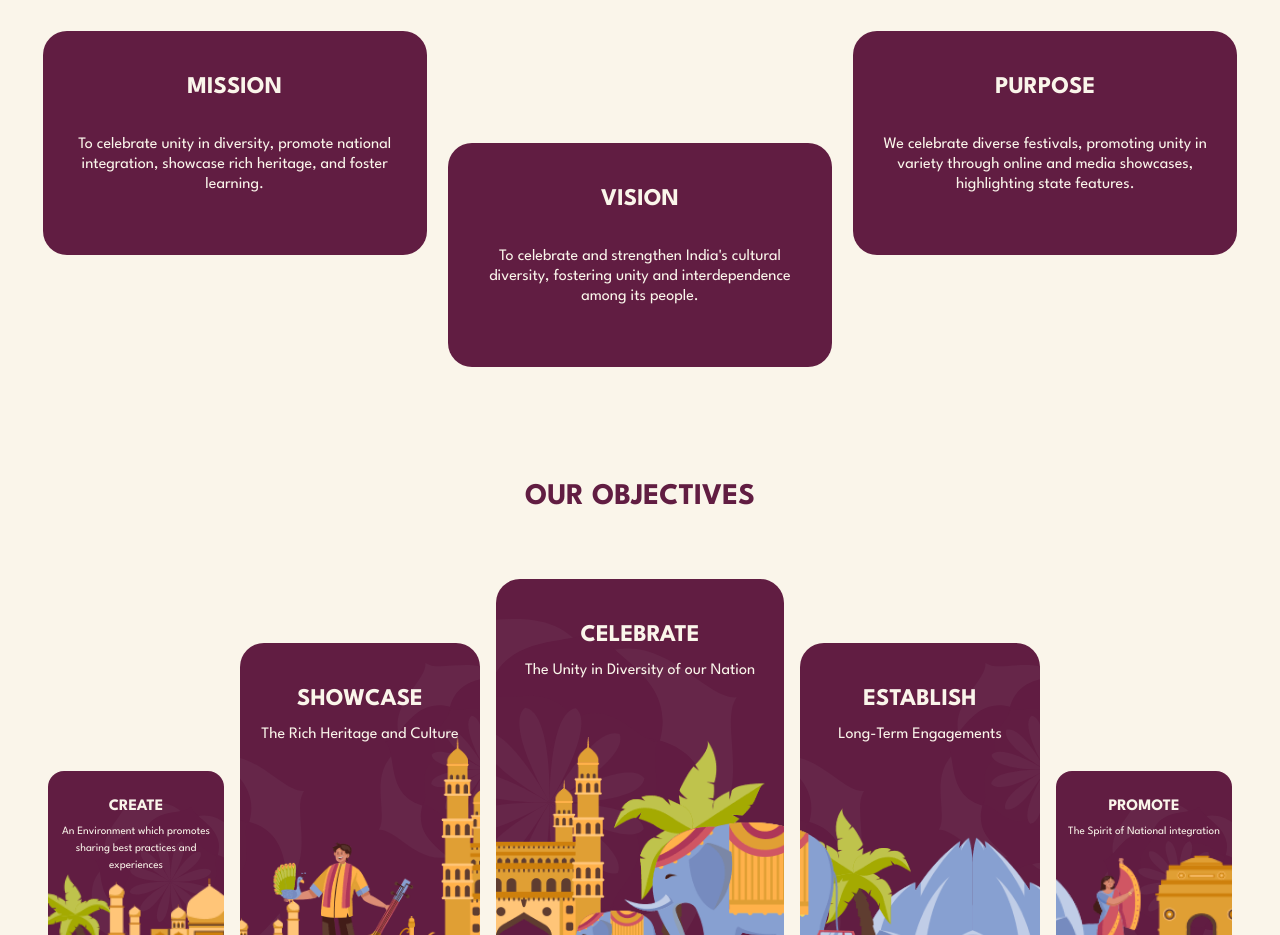
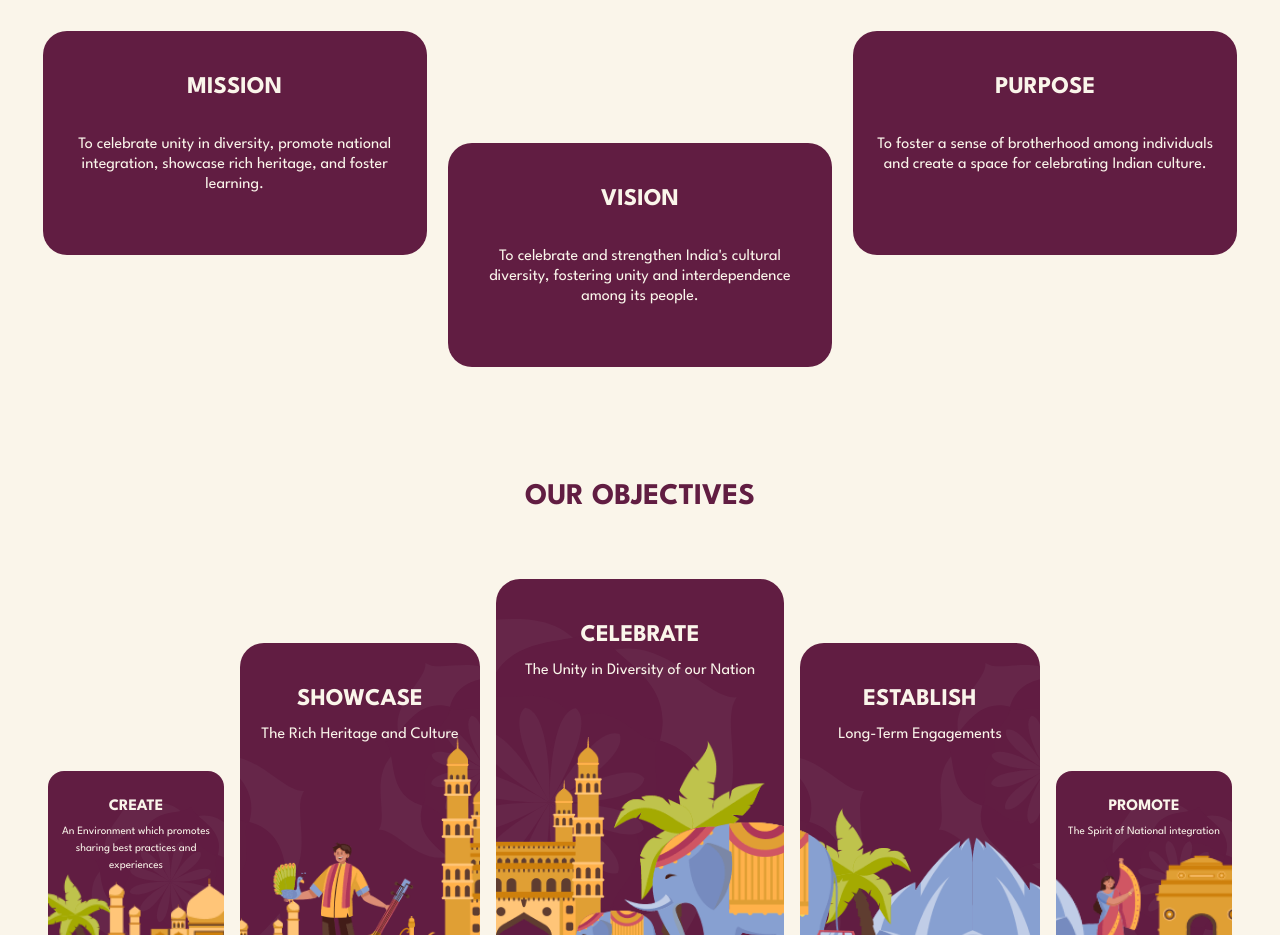
Before and after one commit to EBSB-IITH/EBSB-IITH, a Next.js app: page /about in a window 1280 px wide. Shown: the part 1700-2635 px from the top of the page. Built offline with nearby package versions, Linux system fonts and the light colour scheme.

Commit message:
abount-purpose change

```diff
--- a/src/app/about/page.tsx
+++ b/src/app/about/page.tsx
@@ -29,7 +29,8 @@ export default function Page() {
 				</div>
 				<div className="flex text-center flex-col bg-foreground text-background self-center">
 					<div className="text-2xl font-bold mb-8">PURPOSE</div>
-					<div className="leading-tight">We celebrate diverse festivals, promoting unity in variety through online and media showcases, highlighting state features.</div>
+					<div className="leading-tight">To foster a sense of brotherhood among individuals and create a space for celebrating Indian culture.
+					</div>
 				</div>
 			</div>
 
```
